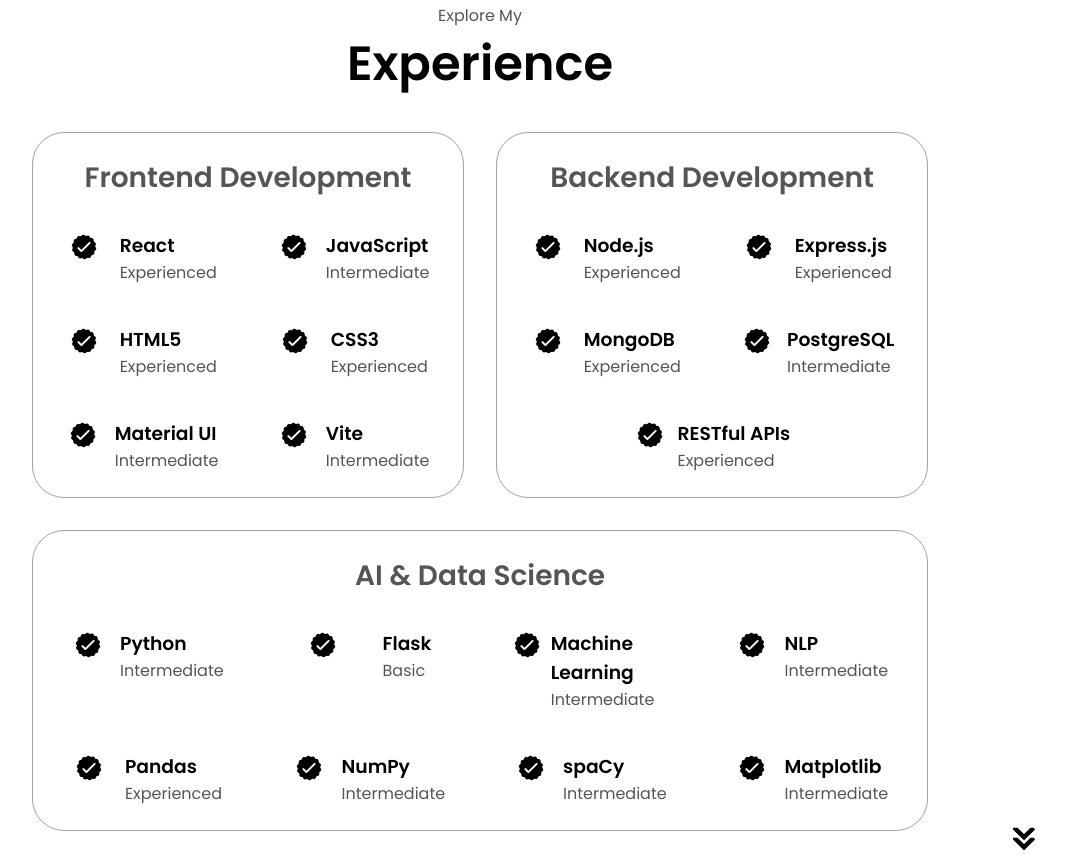
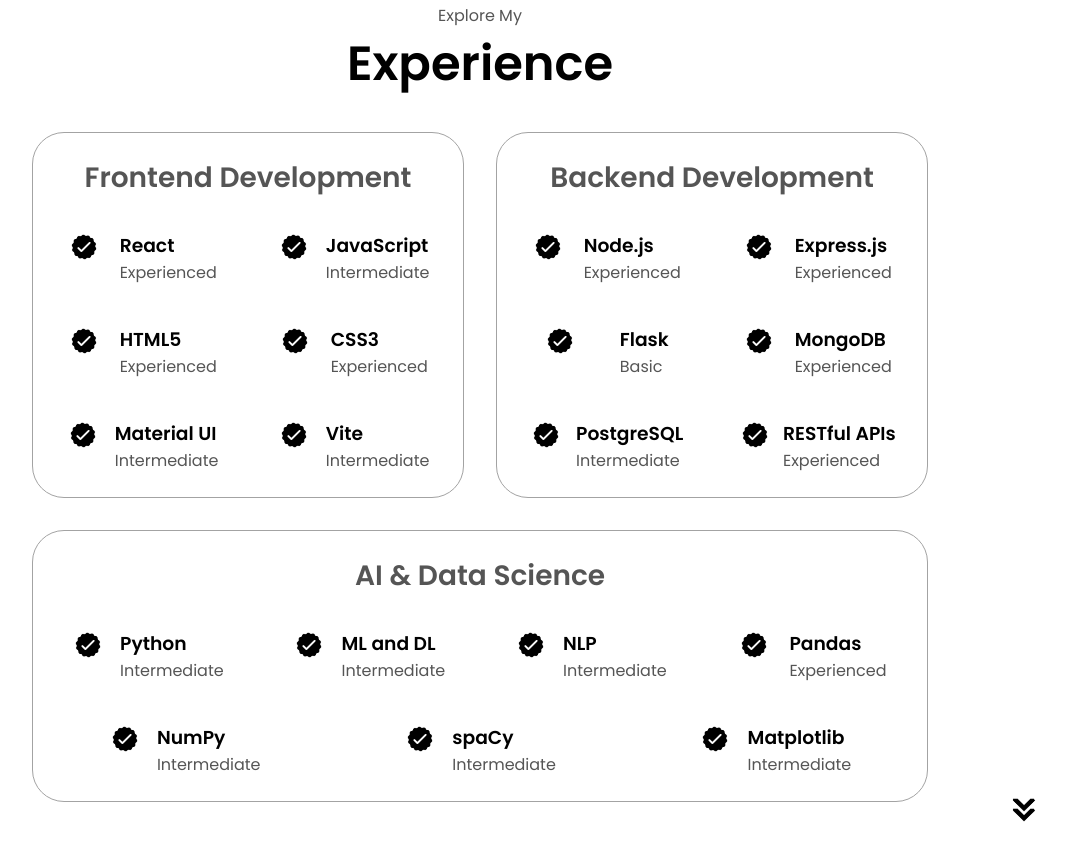
Before and after one commit to Sarthak3132/Portfolio-website, a plain HTML site: page index.html in a window 1280 px wide. Shown: the part 1693-2551 px from the top of the page, without its empty margins (160-1226 px from the left). Drawn offline with Linux system fonts and the light colour scheme.

Commit message:
fix: Improve about section layout and skill organization - Fixed experience/education boxes alignment, moved Flask back to Backend, adjusted box heights to fit content, changed Machine Learning to ML and DL

```diff
--- a/index.html
+++ b/index.html
@@ -224,6 +224,17 @@
                                 class="icon"
                             />
                             <div>
+                                <h3>Flask</h3>
+                                <p>Basic</p>
+                            </div>
+                        </article>
+                        <article>
+                            <img
+                                src="./assets/checkmark.png"
+                                alt="Experience icon"
+                                class="icon"
+                            />
+                            <div>
                                 <h3>MongoDB</h3>
                                 <p>Experienced</p>
                             </div>
@@ -273,18 +284,7 @@
                                 class="icon"
                             />
                             <div>
-                                <h3>Flask</h3>
-                                <p>Basic</p>
-                            </div>
-                        </article>
-                        <article>
-                            <img
-                                src="./assets/checkmark.png"
-                                alt="Experience icon"
-                                class="icon"
-                            />
-                            <div>
-                                <h3>Machine Learning</h3>
+                                <h3>ML and DL</h3>
                                 <p>Intermediate</p>
                             </div>
                         </article>
--- a/style.css
+++ b/style.css
@@ -272,7 +272,8 @@
     gap: 2rem;
     margin-bottom: 2rem;
     margin-top: 2rem;
-    flex-wrap: wrap;
+    display: flex;
+    justify-content: center;
 }
 
 .about-details-container {
@@ -304,6 +305,7 @@
     border: rgb(53, 53, 53) 0.1rem solid;
     border-color: rgb(163, 163, 163);
     text-align: center;
+    height: fit-content;
 }
 
 .section-container{
```
